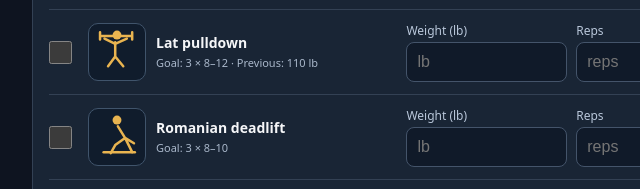
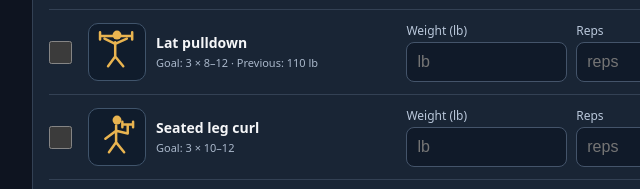
Before and after one commit to camdenguay12/gymsesh, a plain HTML site: page index.html in a window 1280 px wide. Shown: the part 833-1022 px from the top of the page, 162-802 px from the left. Drawn offline with Linux system fonts and the light colour scheme.

Commit message:
Replace Day 1 Romanian deadlift with seated leg curl

```diff
--- a/index.html
+++ b/index.html
@@ -22,7 +22,7 @@ main{padding:15px 10px 45px}h2{font-size:20px;margin-bottom:10px}h3{font-size:16
 @media(max-width:360px){.exercise-art{width:36px;height:36px;flex-basis:36px}.exercise-art svg{width:32px;height:32px}.workout-line{gap:5px}.exercise-copy strong{font-size:13px}.run-grid{grid-template-columns:1fr 1fr 55px}}
 .prep-panel{margin:0 0 14px;background:#192535;border:1px solid #334154;border-radius:12px;padding:12px 15px}.prep-panel summary{cursor:pointer;list-style:none;font-size:14px;font-weight:700;display:flex;justify-content:space-between;align-items:center}.prep-panel summary::-webkit-details-marker{display:none}.prep-panel[open] .prep-arrow{transform:rotate(180deg)}.prep-list{padding-top:8px}.prep-row{display:flex;align-items:center;gap:12px;padding:8px 0;border-bottom:1px solid #334154}.prep-row:last-child{border-bottom:0}.prep-row input[type=checkbox]{width:22px;height:22px;flex:0 0 22px;margin:0;accent-color:#e9b450}.prep-row span{display:flex;flex-direction:column;gap:3px}.prep-row small{font-size:11px}@media(max-width:700px){.prep-panel{padding:11px;margin-bottom:10px}} </style><header><h1>GYM<span style="color:#e9b450">SESH</span></h1><small>Strength • endurance • mobility • progress</small></header><nav id="nav"></nav><main id="app"></main><script>
 const plan=[
-{name:'Strength & Muscle Mass',time:'75–85 min',ex:[['Barbell back squat','3 × 6–8'],['Bench press','3 × 6–10'],['Lat pulldown','3 × 8–12'],['Romanian deadlift','3 × 8–10'],['Seated cable row','2 × 10–12'],['Biceps curl','2 × 10–15'],['Triceps pushdown','2 × 10–15'],['Pallof press','2 × 10/side']]},
+{name:'Strength & Muscle Mass',time:'75–85 min',ex:[['Barbell back squat','3 × 6–8'],['Bench press','3 × 6–10'],['Lat pulldown','3 × 8–12'],['Seated leg curl','3 × 10–12'],['Seated cable row','2 × 10–12'],['Biceps curl','2 × 10–15'],['Triceps pushdown','2 × 10–15'],['Pallof press','2 × 10/side']]},
 {name:'Rotation, Mobility & Arm Health',time:'65–80 min',ex:[['Rotary torso machine','3 × 10–12/side'],['Bulgarian split squat','3 × 8/leg'],['Dumbbell overhead press','3 × 8–10'],['Single-arm dumbbell row','3 × 10–12/arm'],['Cable woodchop','3 × 10/side'],['Shoulder external rotation','2 × 12–15/arm'],['Wrist flexion','2 × 12–15/arm'],['Stationary bike','10–12 min']]},
 {name:'Home Strength & Hypertrophy',time:'55–70 min',ex:[['Goblet squat','3 × 12–15'],['Dumbbell bench press','3 × 10–15'],['Single-arm dumbbell row','3 × 10–12/arm'],['Dumbbell Romanian deadlift','3 × 12–15'],['Bulgarian split squat','3 × 8–12/leg'],['Dumbbell lateral raise','2 × 12–15'],['Hammer curl','2 × 10–15'],['Push-ups','2 × 8–15'],['Side plank','2 × 30–45 sec/side']]}];
 const prep=[
```
